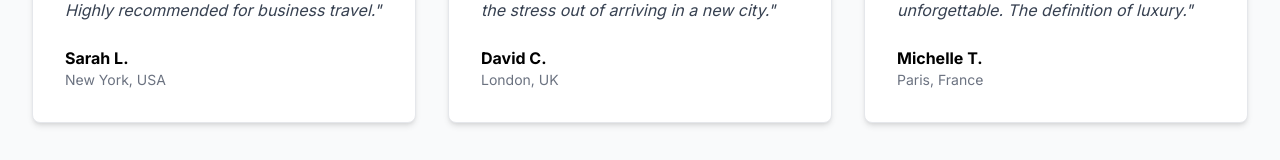
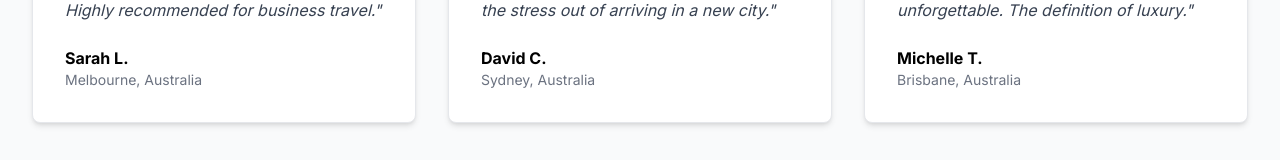
Before and after one commit to bookcabs532/blacklanechauffeursaus1, a React (Vite) app: page / in a window 1280 px wide. Shown: the part 3799-3959 px from the top of the page. Built offline with nearby package versions, Linux system fonts and the light colour scheme.

Commit message:
Testimonial changes

```diff
--- a/src/components/Testimonials.tsx
+++ b/src/components/Testimonials.tsx
@@ -6,17 +6,17 @@ const testimonials: Testimonial[] = [
   {
     quote: 'The service was impeccable from start to finish. The chauffeur was professional, courteous, and the vehicle was pristine. Highly recommended for business travel.',
     author: 'Sarah L.',
-    location: 'New York, USA',
+    location: 'Melbourne, Australia',
   },
   {
     quote: 'Our airport transfer was seamless. The flight tracking meant our driver was waiting for us despite a delay. It took all the stress out of arriving in a new city.',
     author: 'David C.',
-    location: 'London, UK',
+    location: 'Sydney, Australia',
   },
   {
     quote: 'We booked the hourly service for a special occasion and it was worth every penny. It made our night truly unforgettable. The definition of luxury.',
     author: 'Michelle T.',
-    location: 'Paris, France',
+    location: 'Brisbane, Australia',
   },
 ];
 
```
